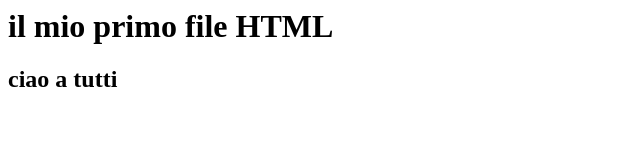
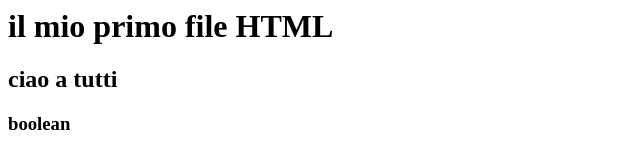
Before and after one commit to marcopisani002/prova-repo, a plain HTML site: page index.html in a window 1280 px wide. Shown: the full height of the page, 0-640 px from the left. Drawn offline with Linux system fonts and the light colour scheme.

Commit message:
write a header

```diff
--- a/index.html
+++ b/index.html
@@ -1,2 +1,3 @@
 <h1>il mio primo file HTML</h1>
 <h2>ciao a tutti</h2>
+<h3>boolean</h3>
```
